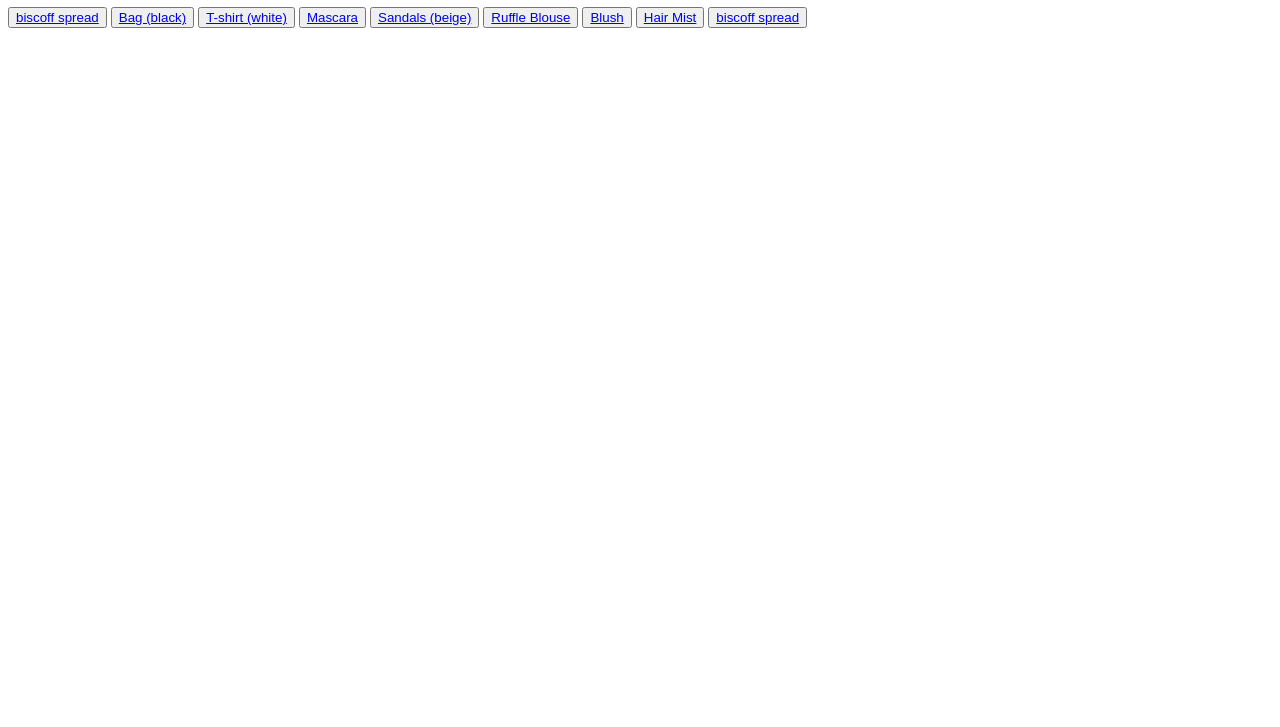
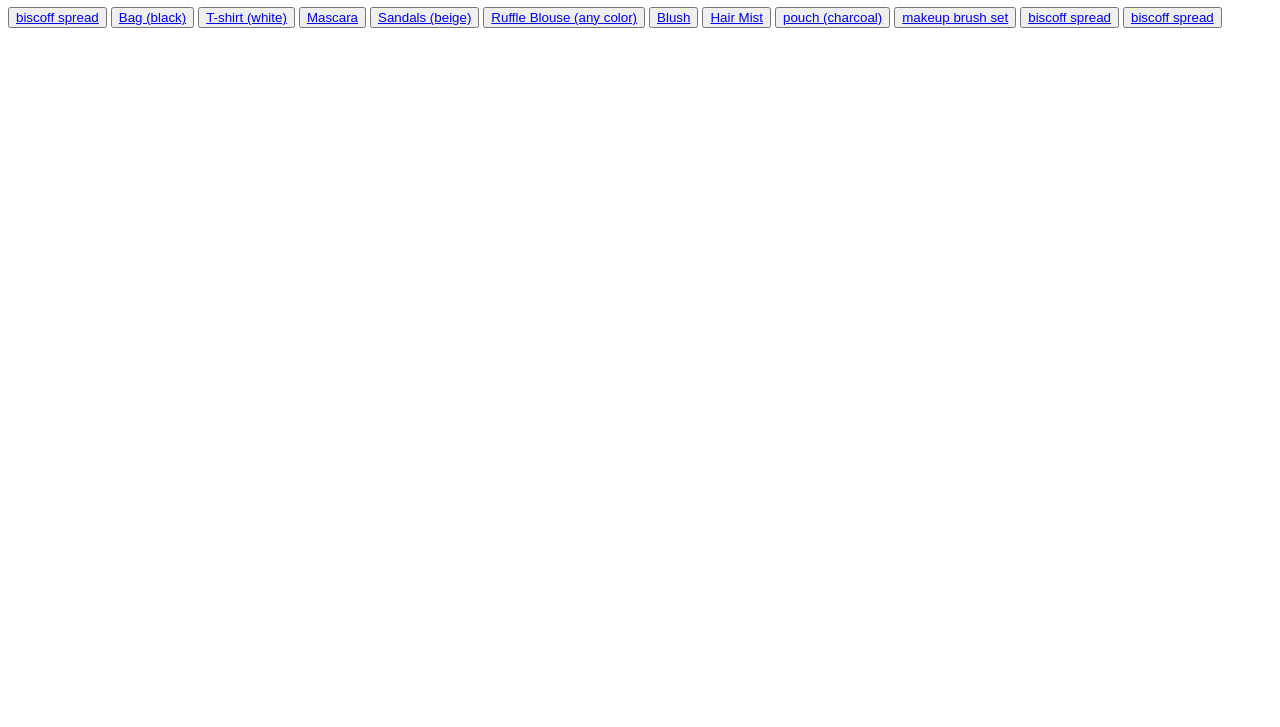
Before and after one commit to LAWRENZ24/try, a plain HTML site: page index.html in a window 1280 px wide. Shown: the part 73-800 px from the top of the page. Drawn offline with Linux system fonts and the light colour scheme.

Commit message:
index.html

```diff
--- a/index.html
+++ b/index.html
@@ -5,9 +5,11 @@
  <button><a href= 'https://vt.tiktok.com/ZSjd76YNK/'>T-shirt (white)</a></button>
  <button><a href= 'https://ph.shp.ee/uytE6xP'>Mascara</a></button>
  <button><a href= 'https://ph.shp.ee/DKAqeMQ'>Sandals (beige)</a></button>
- <button><a href= 'https://ph.shp.ee/JoL22SJ'>Ruffle Blouse </a></button>
+ <button><a href= 'https://ph.shp.ee/JoL22SJ'>Ruffle Blouse (any color)</a></button>
  <button><a href= 'https://ph.shp.ee/rk67oZj'>Blush</a></button>
  <button><a href= 'https://ph.shp.ee/v5pDCxK'>Hair Mist</a></button>
-
+ <button><a href= 'https://vt.tiktok.com/ZSjdvbHt3/'>pouch (charcoal)</a></button>
+ <button><a href= 'https://vt.tiktok.com/ZSjdvspLb/'>makeup brush set</a></button>
 
  <button><a href= 'https://smmarkets.ph/20254827-lotus-biscoff-spread-smooth-400g.html#'>biscoff spread</a></button>
+ <button><a href= 'https://smmarkets.ph/20254827-lotus-biscoff-spread-smooth-400g.html#'>biscoff spread</a></button>
```
